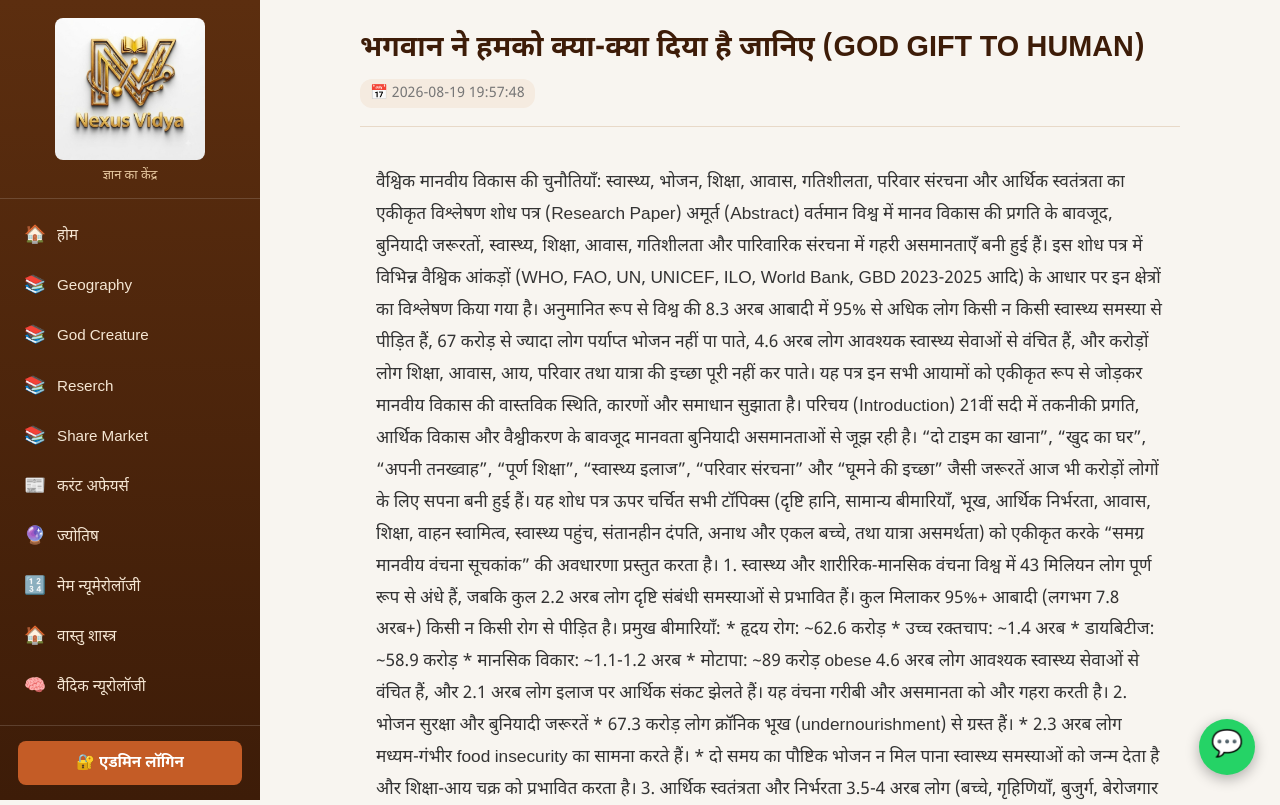
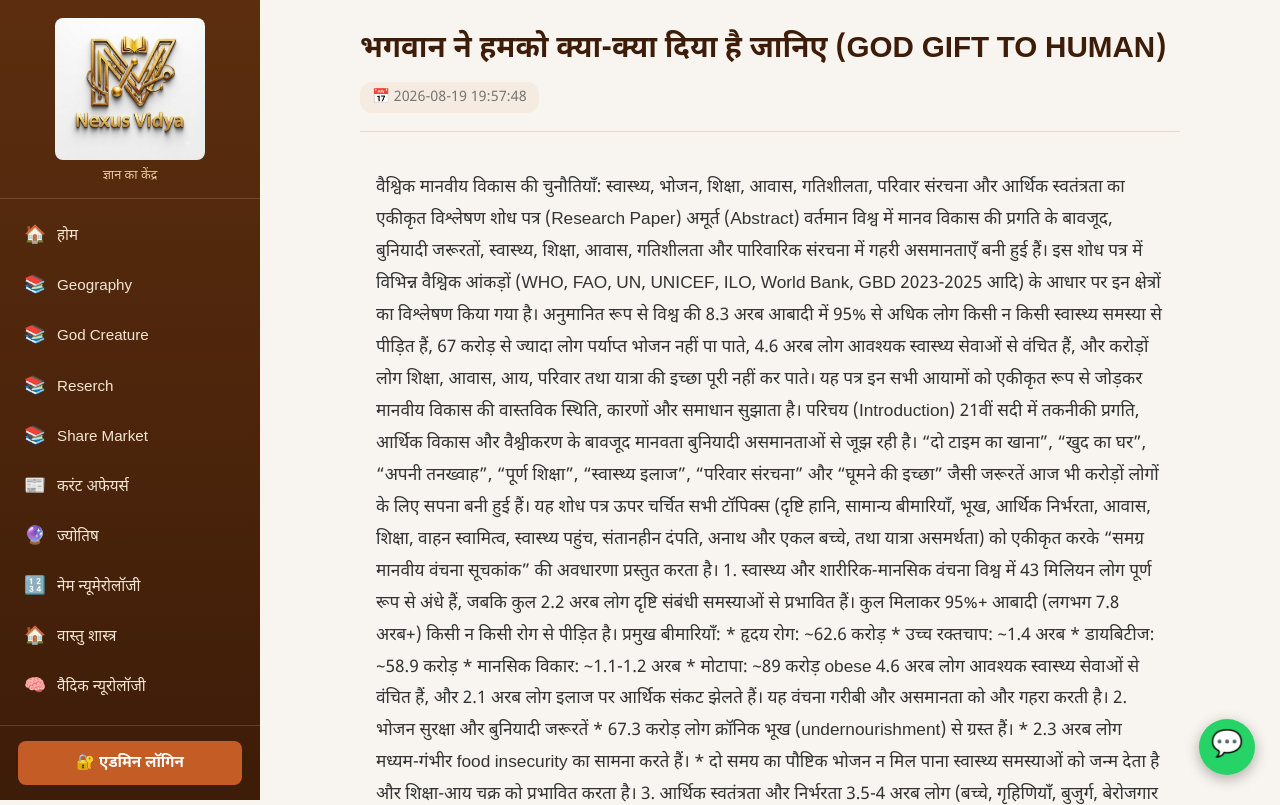
Before and after one commit to nexusvidya/nexus-vidya, a Flask app: a page that uses templates/post.html in a window 1280 px wide. Shown: the top 805 px of the page. Run offline with Flask 3, Linux system fonts and the light colour scheme; a user stored in the database is signed in; data comes from the database, SQL or seed files in the repository.

Commit message:
Update post.html

```diff
--- a/templates/post.html
+++ b/templates/post.html
@@ -15,21 +15,21 @@
     padding-bottom: 18px;
   }
   .post-header h1 {
-    font-size: 1.8rem;
+    font-size: 1.85rem;
     color: #3d1c08;
-    margin-bottom: 10px;
+    margin-bottom: 12px;
     line-height: 1.35;
   }
   .post-meta {
     font-size: 0.9rem;
     color: #777;
     display: flex;
-    gap: 15px;
+    gap: 12px;
     flex-wrap: wrap;
   }
   .post-meta span {
     background: #f5ebe0;
-    padding: 3px 10px;
+    padding: 4px 12px;
     border-radius: 12px;
   }
   .post-body {
@@ -39,6 +39,21 @@
   }
   .post-body p {
     margin-bottom: 16px;
+  }
+  .post-body h2, .post-body h3 {
+    color: #5c2e0f;
+    margin-top: 28px;
+    margin-bottom: 12px;
+  }
+  .post-body strong, .post-body b {
+    font-weight: 700;
+    color: #3d1c08;
+  }
+  .post-body ul, .post-body ol {
+    margin: 12px 0 16px 25px;
+  }
+  .post-body li {
+    margin-bottom: 6px;
   }
   .back-link {
     display: inline-block;
```
